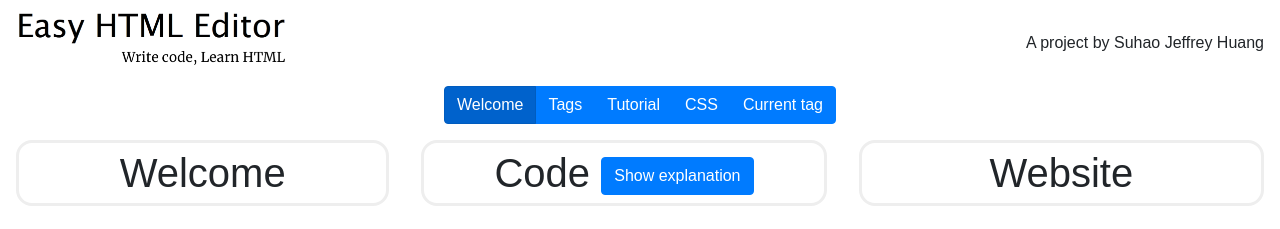
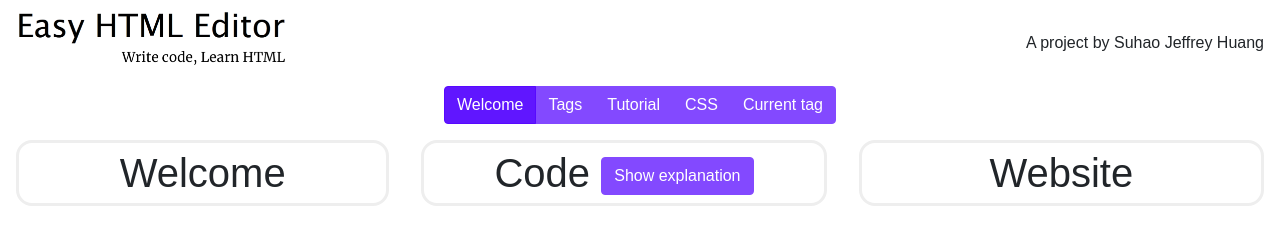
Before and after one commit to sjhuang26/html-editor, a Vue app: page / in a window 1280 px wide. Shown: the top 229 px of the page. Built offline with nearby package versions, Linux system fonts and the light colour scheme.

Commit message:
Custom colors in Bootstrap

```diff
--- a/package.json
+++ b/package.json
@@ -8,11 +8,14 @@
     "lint": "vue-cli-service lint"
   },
   "dependencies": {
+    "bootstrap": "^4.1.3",
     "bootstrap-vue": "^2.0.0-rc.11",
     "codemirror": "^5.40.2",
     "jquery": "^3.3.1",
     "marked": "^0.5.1",
+    "node-sass": "^4.10.0",
     "raw-loader": "^0.5.1",
+    "sass-loader": "^7.1.0",
     "vue": "^2.5.17",
     "vue-codemirror": "^4.0.5",
     "vuex": "^3.0.1"
--- a/src/App.vue
+++ b/src/App.vue
@@ -54,3 +54,8 @@ export default {
   font-size: 1.5rem;
 }
 </style>
+
+<style lang="scss">
+@import './styles/main.scss';
+@import 'bootstrap/scss/bootstrap.scss';
+</style>
--- a/src/main.js
+++ b/src/main.js
@@ -8,8 +8,7 @@ import BootstrapVue from "bootstrap-vue";
 
 import App from './App.vue';
 import store from './store';
-import "bootstrap/dist/css/bootstrap.min.css";
-import "bootstrap-vue/dist/bootstrap-vue.css";
+import 'bootstrap-vue/dist/bootstrap-vue.css';
 
 Vue.use(Vuex);
 Vue.use(BootstrapVue);
--- /dev/null
+++ b/src/styles/main.scss
@@ -0,0 +1 @@
+$primary: #8349FF;
```
Also changed, not shown: src/components/CardPanelWrap.vue (line endings or trailing spaces), 1 other file (tests, documents, lock files or other folders).
